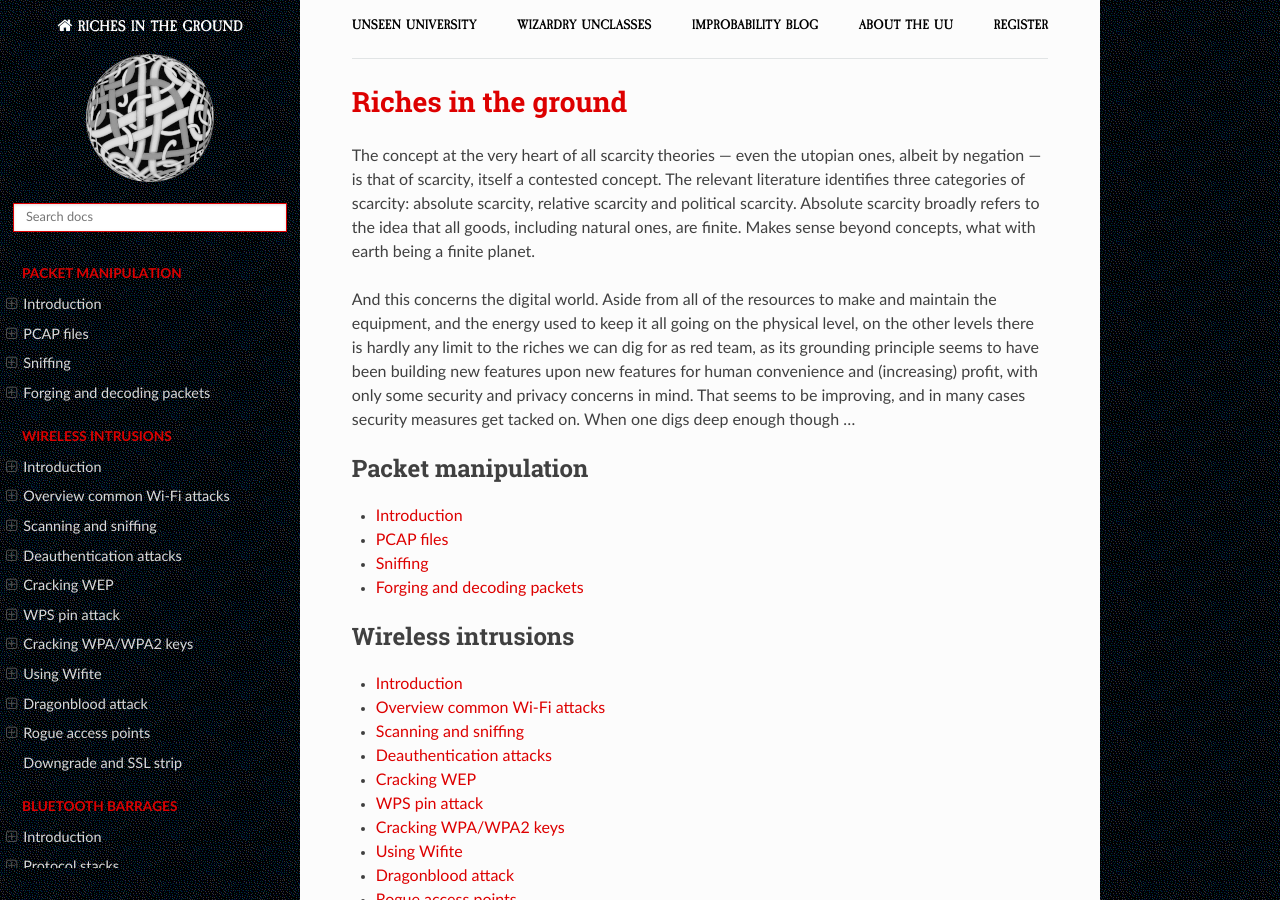
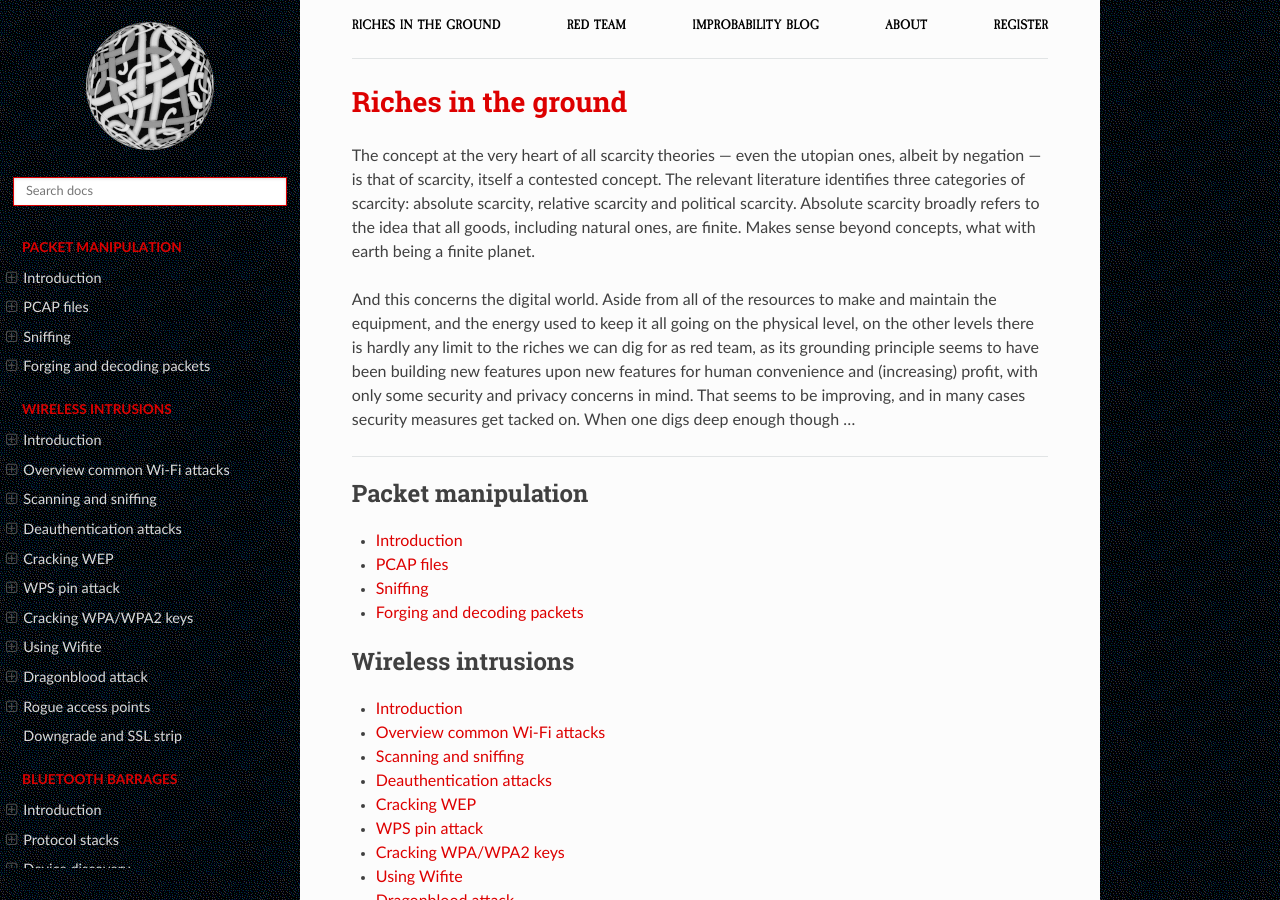
Before and after one commit to tymyrddin/red-network, a Sphinx documentation site: the page built from source/index.rst, in a window 1280 px wide and 900 px high. Built offline with Sphinx 7.4.7 and the Read the Docs theme 2.0.0, drawn with Linux system fonts in a browser that asks for light colours.

Commit message:
improved navigation

```diff
--- a/source/_templates/breadcrumbs.html
+++ b/source/_templates/breadcrumbs.html
@@ -1,10 +1,10 @@
 <div class="container">
     <topnav>
             <ul>
-                <li class="nav__item"><a href="https://uu.tymyrddin.dev/" class="nav__link">Unseen University</a></li>
-                <li class="nav__item"><a href="https://uu.tymyrddin.dev/" class="nav__link">Wizardry Unclasses</a></li>
+                <li class="nav__item"><a href="https://uu.tymyrddin.dev/" class="nav__link">Riches in the ground</a></li>
+                <li class="nav__item"><a href="https://red.tymyrddin.dev/" class="nav__link">Red Team</a></li>
                 <li class="nav__item"><a href="https://uu.tymyrddin.dev/blog/" class="nav__link">Improbability Blog</a></li>
-                <li class="nav__item"><a href="https://uu.tymyrddin.dev/about/" class="nav__link">About the UU</a></li>
+                <li class="nav__item"><a href="https://uu.tymyrddin.dev/about/" class="nav__link">About</a></li>
                 <li class="nav__item"><a href="https://uu.tymyrddin.dev/registration/" class="nav__link">Register</a></li>
             </ul>
     </topnav>
--- a/source/conf.py
+++ b/source/conf.py
@@ -44,6 +44,7 @@
     'display_version': True,
     'prev_next_buttons_location': 'bottom',
     'style_external_links': False,
+    'logo_only': True,
     # Toc options
     'collapse_navigation': False,
     'sticky_navigation': False,
--- a/source/index.rst
+++ b/source/index.rst
@@ -11,6 +11,8 @@
 for as red team, as its grounding principle seems to have been building new features upon new features for human
 convenience and (increasing) profit, with only some security and privacy concerns in mind. That seems to be improving,
 and in many cases security measures get tacked on. When one digs deep enough though ...
+
+----
 
 .. toctree::
    :glob:
```
Also changed, not shown: other parts of source/index.rst (+0 -5 lines).
